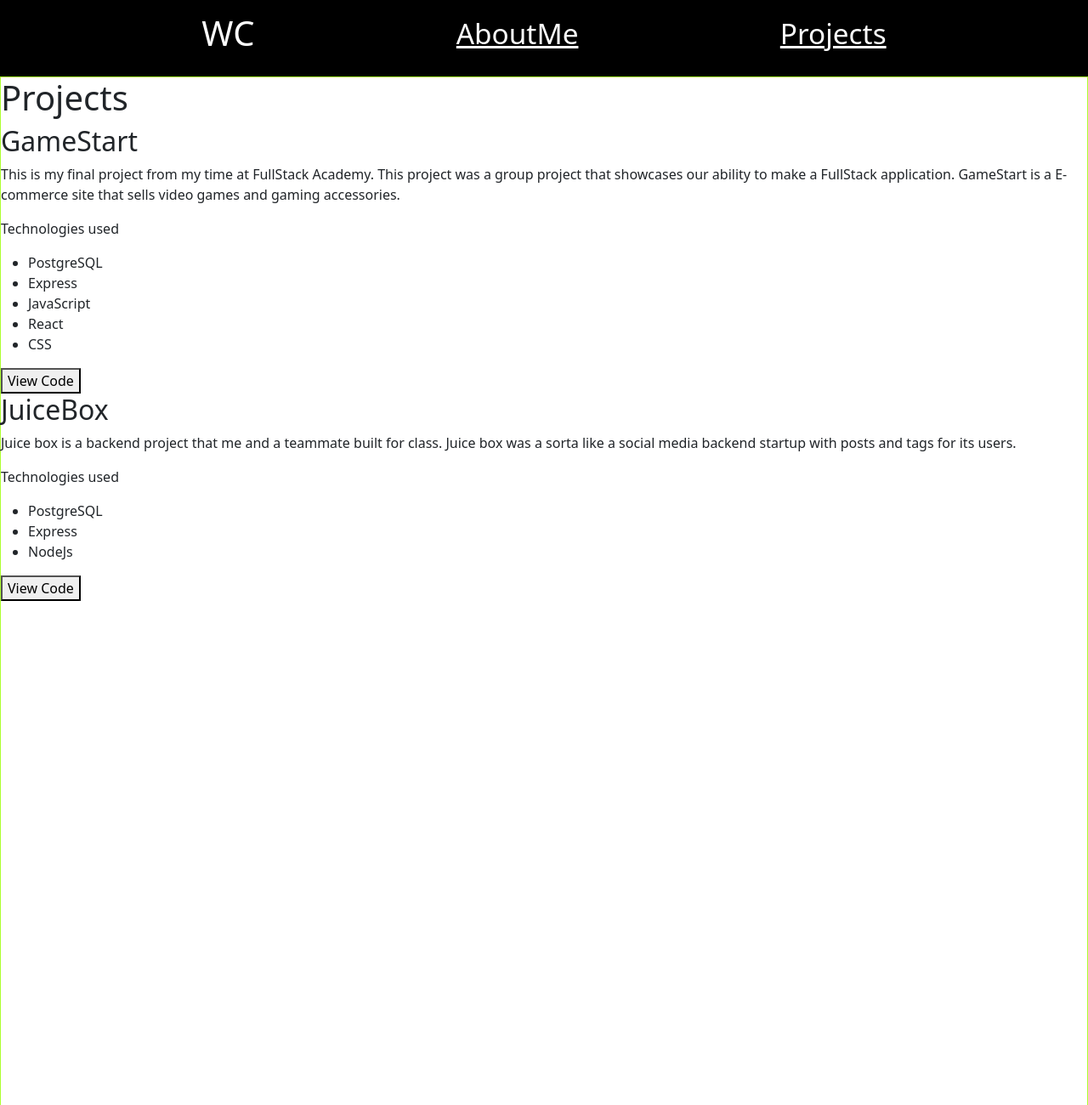
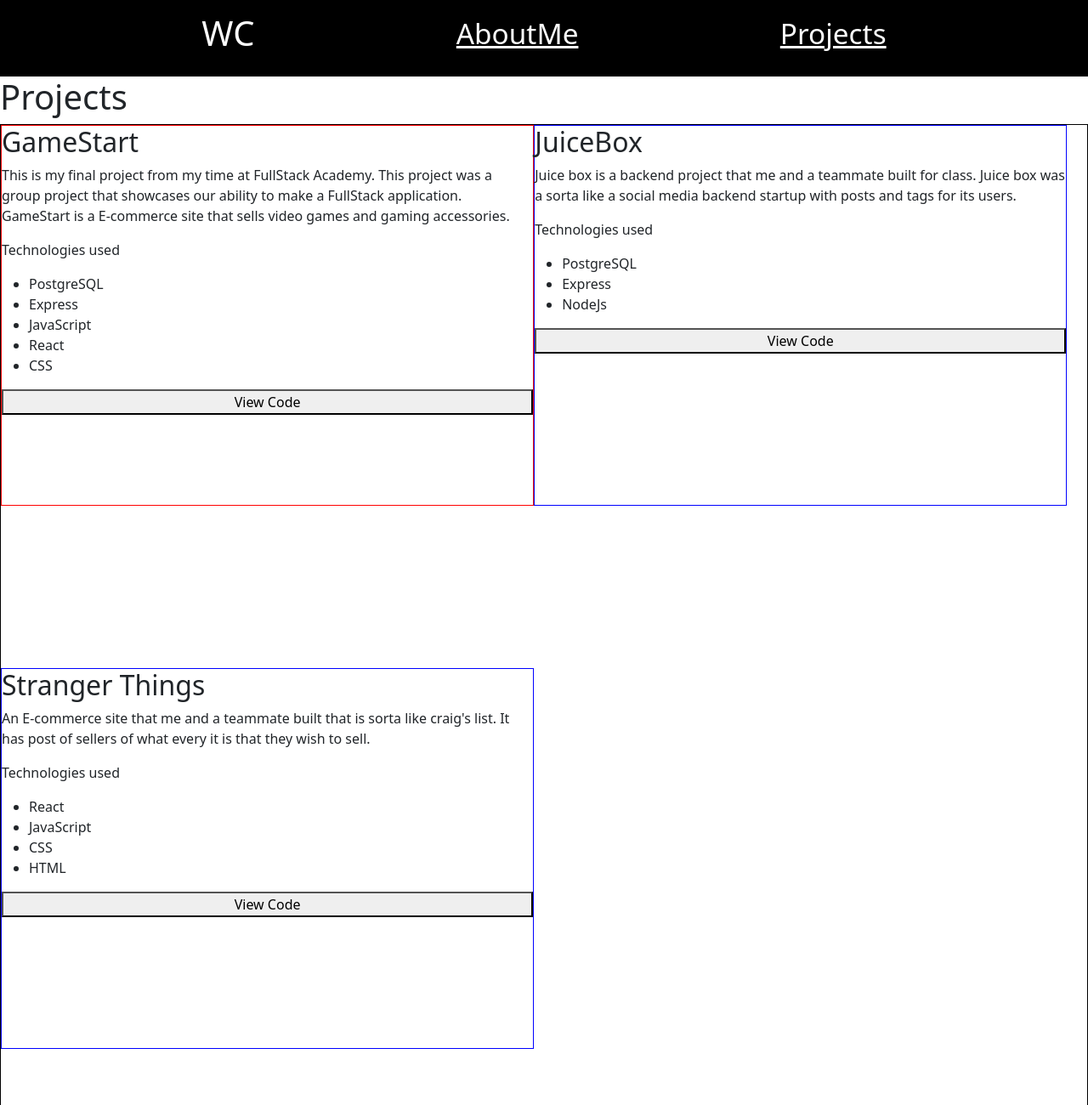
Before and after one commit to wcorcoran1/Portfolio, a React app: page /projects in a window 1280 px wide. Shown: the top 1300 px of the page at 85% size. Built offline with nearby package versions, Linux system fonts and the light colour scheme.

Commit message:
css changes and project 3 added

```diff
--- a/public/index.css
+++ b/public/index.css
@@ -11,6 +11,7 @@
     justify-content: space-evenly;
     color: white;
     padding-bottom: 5%;
+    width:100vmax;
 }
 .link{
     font-size: 25pt;
@@ -25,8 +26,8 @@ background-color: black;
 }
 
 .mainImage {
-    height:40vmax;
-    width: 75vmax;
+    height:50vmax;
+    width: 100vmax;
     padding-top: 10px;
     display: flex;
     justify-content: center;
@@ -55,8 +56,32 @@ background-color: black;
 
 .projects {
     background-color: white;
-    border:greenyellow 1px solid;
+    border:black 1px solid;
+    display: flex;
+    flex-wrap: wrap;
     height:100vmax
+}
+.Project1 {
+    display:flex;
+    flex-direction: column;
+    border: 1px solid red;
+    height: 35vmax;
+    width: 49vmax;
+
+}
+.Project2 {
+    display:flex;
+    flex-direction: column;
+    border: 1px solid blue;
+    height: 35vmax;
+    width: 49vmax;
+}
+.Project3 {
+    display:flex;
+    flex-direction: column;
+    border: 1px solid blue;
+    height: 35vmax;
+    width: 49vmax;
 }
 .contactMe{
     display:flex;
@@ -65,5 +90,6 @@ background-color: black;
     border: 1px solid red;
     color: white;
     flex-direction: column;
-    height: 25vmax;
+    height: 50vmax;
+    width: 100vmax;
 }
--- a/src/components/Projects.jsx
+++ b/src/components/Projects.jsx
@@ -5,10 +5,10 @@ const Projects = ()=>{
 return(
 
     <div>
+        <h1>Projects</h1>
         <div className="projects">
-        <h1>Projects</h1>
-        <div>
-        <h2 id="Project1">GameStart</h2>
+        <div className="Project1">
+        <h2>GameStart</h2>
         <p>This is my final project from my time at FullStack Academy.
             This project was a group project that showcases our ability to make a FullStack application.
             GameStart is a E-commerce site that sells video games and gaming accessories.
@@ -23,8 +23,8 @@ return(
         </ul>
         <button>View Code</button>
         </div>
-        <div>
-        <h2 id="project2">JuiceBox</h2>
+        <div className="Project2">
+        <h2>JuiceBox</h2>
         <p>Juice box is a backend project that me and a teammate built for class. Juice box was a sorta like a social media backend startup with posts and tags for its users. </p>
         <p>Technologies used</p>
         <ul>
@@ -34,7 +34,20 @@ return(
         </ul>
         <button>View Code</button>
         </div>
-
+        <div className="Project3">
+        <h2>Stranger Things</h2>
+        <p>
+            An E-commerce site that me and a teammate built that is sorta like craig's list. It has post of sellers of what every it is that they wish to sell.
+        </p>
+        <p>Technologies used</p>
+        <ul>
+        <li>React</li>
+        <li>JavaScript</li>
+        <li>CSS</li>
+        <li>HTML</li>
+        </ul>
+        <button>View Code</button>
+        </div>
          </div>
 
     </div>
```
